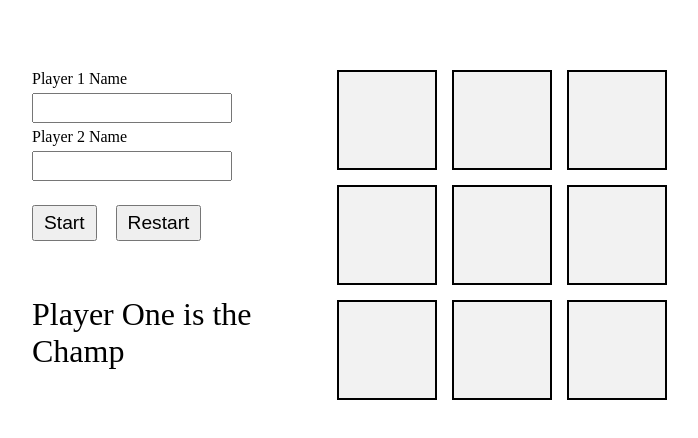
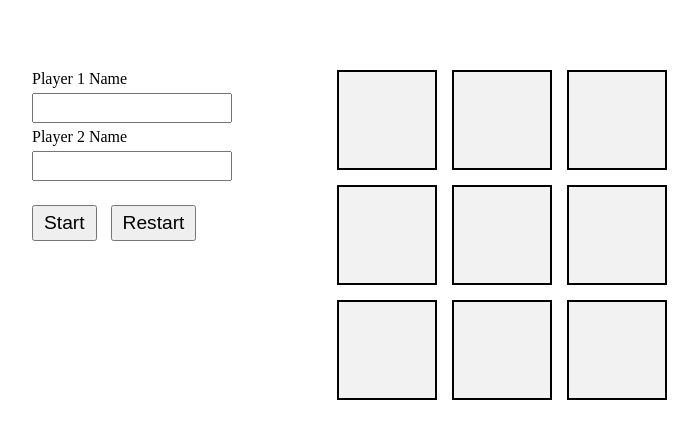
Before and after one commit to Francisco1220/tic-tac-toe, a plain HTML site: page index.html in a window 1280 px wide. Shown: the whole page, without its empty margins (3-701 px from the left). Drawn offline with Linux system fonts and the light colour scheme.

Commit message:
Edit styles

```diff
--- a/index.html
+++ b/index.html
@@ -23,7 +23,7 @@
                     <button>Restart</button>
                 </div>
                 <div class="text-display">
-                    <div>Player One is the Champ</div>
+                    <div></div>
                 </div>
             </div>
             <div class="gameboard">
--- a/style.css
+++ b/style.css
@@ -56,7 +56,7 @@ button {
 }
 
 button:nth-child(2) {
-    margin-left: 15px;
+    margin-left: 10px;
 }
 
 .text-display {
```
